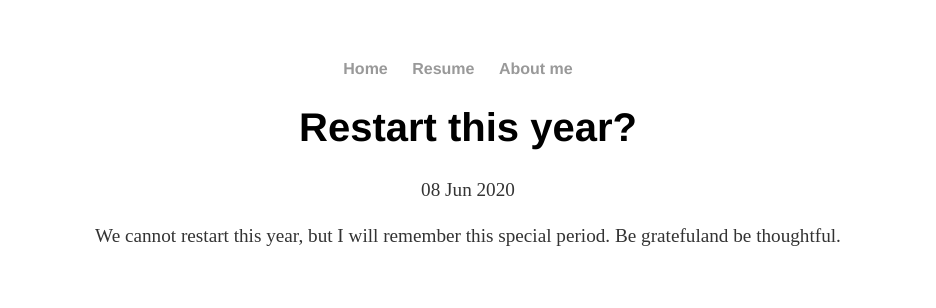
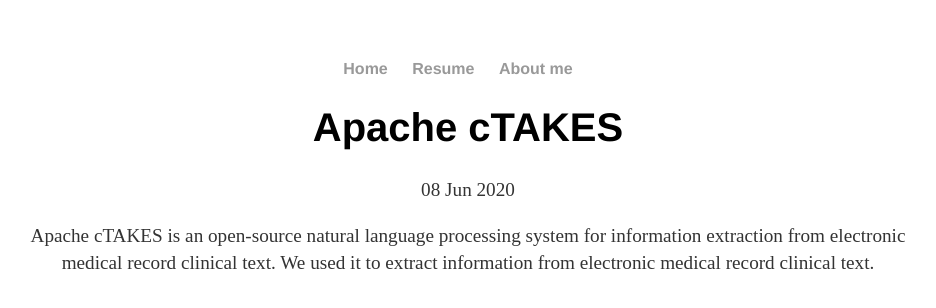
Before and after one commit to xxuanwang-zz/Portfolio, a Jekyll site: the page built from _posts/2020-06-08-first-blog.md, in a window 1280 px wide. Shown: the top 308 px of the page, without its empty margins (172-1108 px from the left). Built offline with Jekyll 4.4.1, drawn with Linux system fonts in a browser that asks for light colours.

Commit message:
Update 2020-06-08-first-blog.md

```diff
--- a/_posts/2020-06-08-first-blog.md
+++ b/_posts/2020-06-08-first-blog.md
@@ -1,7 +1,7 @@
 ---
 layout: post
-title: "Restart this year?"
+title: "Apache cTAKES"
 date: 2020-06-08
 ---
 
-We cannot restart this year, but I will remember this special period. Be gratefuland be thoughtful.
+Apache cTAKES is an open-source natural language processing system for information extraction from electronic medical record clinical text. We used it to extract information from electronic medical record clinical text.
```
